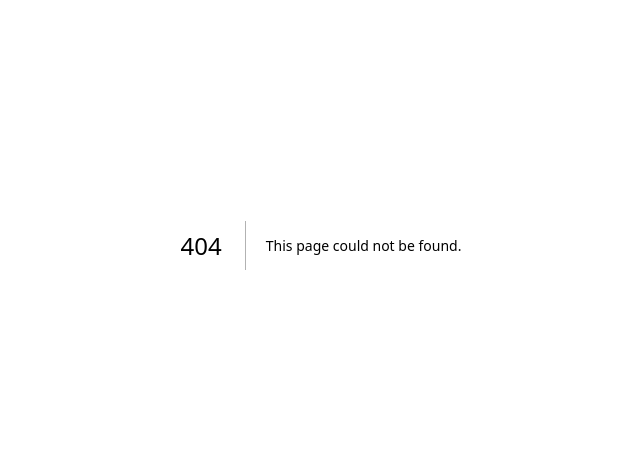
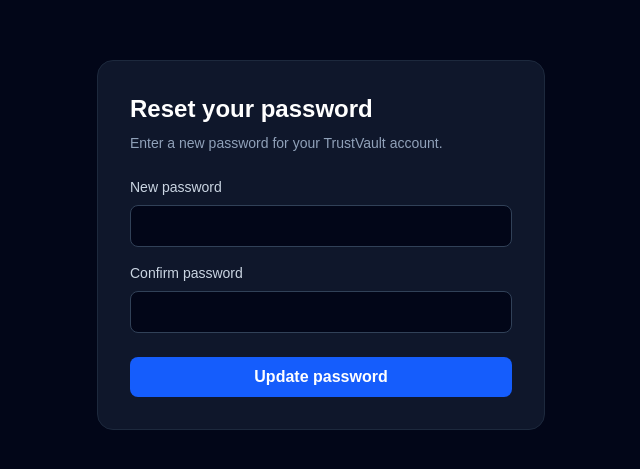
Before and after one commit to keerthijavvaji24/trustvault, a Next.js app: page /reset-password in a window 1280 px wide. Before the commit this address had no page. Shown: the part 155-624 px from the top of the page, without its empty margins (319-959 px from the left). Built offline with nearby package versions, Linux system fonts and the light colour scheme; no server answers.

Commit message:
feat: add admin audit and password reset pages

```diff
--- /dev/null
+++ b/app/api/admin/audit-logs/route.ts
@@ -0,0 +1,55 @@
+import { NextResponse } from "next/server";
+import { createClient } from "@/lib/supabase/server";
+import { getCurrentUserWithProfile } from "@/lib/auth/roles";
+
+export async function GET() {
+  const auth = await getCurrentUserWithProfile();
+
+  if (auth.status === "unauthenticated") {
+    return NextResponse.json(
+      { error: "Authentication required." },
+      { status: 401 }
+    );
+  }
+
+  if (auth.status !== "success" || auth.profile.role !== "admin") {
+    return NextResponse.json(
+      { error: "Admin access required." },
+      { status: 403 }
+    );
+  }
+
+  const supabase = await createClient();
+
+  const { data, error } = await supabase
+    .from("audit_logs")
+    .select(
+      `
+      id,
+      actor_id,
+      actor_role,
+      action,
+      outcome,
+      document_id,
+      target_user_id,
+      reason,
+      details,
+      created_at
+    `
+    )
+    .order("created_at", { ascending: false })
+    .limit(200);
+
+  if (error) {
+    console.error("Failed to load audit logs:", error);
+
+    return NextResponse.json(
+      { error: "Could not load audit activity." },
+      { status: 500 }
+    );
+  }
+
+  return NextResponse.json({
+    logs: data ?? [],
+  });
+}
--- /dev/null
+++ b/app/reset-password/page.tsx
@@ -0,0 +1,105 @@
+"use client";
+
+import { useState } from "react";
+import { useRouter } from "next/navigation";
+import { createClient } from "@/lib/supabase/client";
+
+export default function ResetPasswordPage() {
+  const router = useRouter();
+  const supabase = createClient();
+
+  const [password, setPassword] = useState("");
+  const [confirmPassword, setConfirmPassword] = useState("");
+  const [message, setMessage] = useState("");
+  const [loading, setLoading] = useState(false);
+
+  async function handleReset(event: React.FormEvent) {
+    event.preventDefault();
+
+    if (password.length < 8) {
+      setMessage("Password must be at least 8 characters.");
+      return;
+    }
+
+    if (password !== confirmPassword) {
+      setMessage("Passwords do not match.");
+      return;
+    }
+
+    setLoading(true);
+    setMessage("");
+
+    const { error } = await supabase.auth.updateUser({
+      password,
+    });
+
+    if (error) {
+      setMessage(error.message);
+      setLoading(false);
+      return;
+    }
+
+    setMessage("Password updated successfully. Redirecting...");
+
+    setTimeout(() => {
+      router.push("/login");
+    }, 1500);
+  }
+
+  return (
+    <main className="min-h-screen bg-slate-950 text-white flex items-center justify-center px-6">
+      <form
+        onSubmit={handleReset}
+        className="w-full max-w-md rounded-2xl border border-slate-800 bg-slate-900 p-8"
+      >
+        <h1 className="text-2xl font-bold">Reset your password</h1>
+
+        <p className="mt-2 text-sm text-slate-400">
+          Enter a new password for your TrustVault account.
+        </p>
+
+        <div className="mt-6">
+          <label className="block text-sm text-slate-300">
+            New password
+          </label>
+
+          <input
+            type="password"
+            value={password}
+            onChange={(e) => setPassword(e.target.value)}
+            className="mt-2 w-full rounded-lg border border-slate-700 bg-slate-950 px-3 py-2"
+            required
+          />
+        </div>
+
+        <div className="mt-4">
+          <label className="block text-sm text-slate-300">
+            Confirm password
+          </label>
+
+          <input
+            type="password"
+            value={confirmPassword}
+            onChange={(e) => setConfirmPassword(e.target.value)}
+            className="mt-2 w-full rounded-lg border border-slate-700 bg-slate-950 px-3 py-2"
+            required
+          />
+        </div>
+
+        {message && (
+          <p className="mt-4 text-sm text-slate-300">
+            {message}
+          </p>
+        )}
+
+        <button
+          type="submit"
+          disabled={loading}
+          className="mt-6 w-full rounded-lg bg-blue-600 px-4 py-2 font-semibold hover:bg-blue-500 disabled:opacity-50"
+        >
+          {loading ? "Updating..." : "Update password"}
+        </button>
+      </form>
+    </main>
+  );
+}
```
